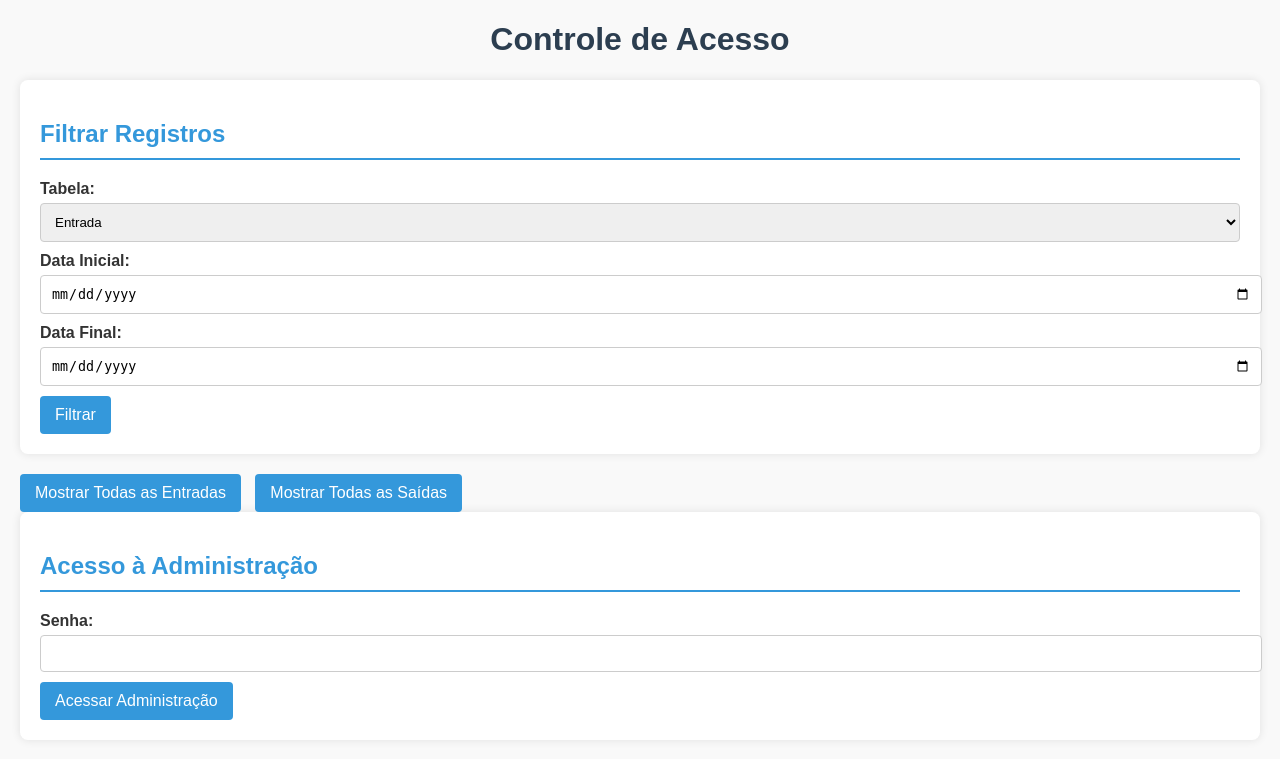
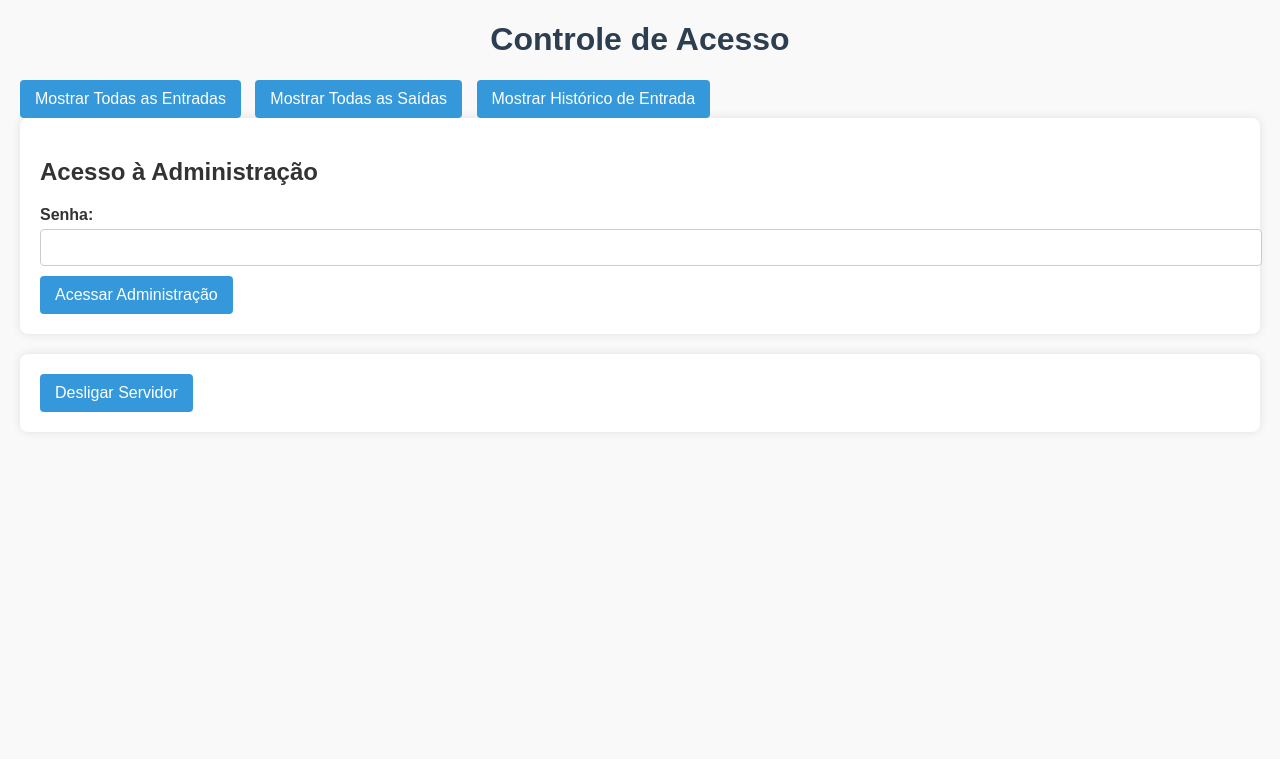
Before and after one commit to josejramos/OCRCONTROL, a Flask app: page / in a window 1280 px wide. Shown: the top 759 px of the page. Run offline with Flask 3, Linux system fonts and the light colour scheme; some libraries are stand-ins or nearby versions.

Commit message:
Update index.html

```diff
--- a/templates/index.html
+++ b/templates/index.html
@@ -14,11 +14,6 @@
         h1 {
             text-align: center;
             color: #2c3e50;
-        }
-        h2 {
-            border-bottom: 2px solid #3498db;
-            padding-bottom: 10px;
-            color: #3498db;
         }
         form {
             background: #ffffff;
@@ -108,25 +68,11 @@
 <body>
     <h1>Controle de Acesso</h1>
 
-    <!-- Formulário de filtro -->
-    <form method="POST" action="/">
-        <h2>Filtrar Registros</h2>
-        <label for="table">Tabela:</label>
-        <select name="table" id="table" required>
-            <option value="entrada">Entrada</option>
-            <option value="saida">Saída</option>
-        </select>
-        <label for="start_date">Data Inicial:</label>
-        <input type="date" name="start_date" id="start_date" required>
-        <label for="end_date">Data Final:</label>
-        <input type="date" name="end_date" id="end_date" required>
-        <input type="submit" name="filter" value="Filtrar">
-    </form>
-
-    <!-- Botões para mostrar todas as entradas e saídas -->
+    <!-- Botões para mostrar todas as entradas, saídas e histórico de entrada -->
     <div>
         <a href="{{ url_for('show_entries') }}" class="button">Mostrar Todas as Entradas</a>
         <a href="{{ url_for('show_exits') }}" class="button">Mostrar Todas as Saídas</a>
+        <a href="{{ url_for('show_historico_entrada') }}" class="button">Mostrar Histórico de Entrada</a>
     </div>
 
     <!-- Formulário para acessar administração -->
@@ -135,6 +81,11 @@
         <label for="admin_password">Senha:</label>
         <input type="password" name="password" id="admin_password" required>
         <input type="submit" value="Acessar Administração" class="admin-button">
+    </form>
+
+    <!-- Formulário para desligar o servidor -->
+    <form method="POST" action="/shutdown">
+        <input type="submit" value="Desligar Servidor" class="button">
     </form>
 
     <!-- Mensagens de erro/sucesso -->
@@ -147,32 +98,5 @@
             </ul>
         {% endif %}
     {% endwith %}
-
-    <!-- Tabela de registros -->
-    {% if records %}
-        <h2>Registros de {{ table }}</h2>
-        <table>
-            <thead>
-                <tr>
-                    <th>Placa</th>
-                    <th>Data</th>
-                    <th>Hora</th>
-                    <th>Imagem</th>
-                </tr>
-            </thead>
-            <tbody>
-                {% for record in records %}
-                    <tr>
-                        <td>{{ record[0] }}</td>
-                        <td>{{ record[1] }}</td>
-                        <td>{{ record[2] }}</td>
-                        <td>
-                            <a href="{{ url_for('image', record_id=record[0]) }}" target="_blank">Ver Imagem</a>
-                        </td>
-                    </tr>
-                {% endfor %}
-            </tbody>
-        </table>
-    {% endif %}
 </body>
 </html>
```
Also changed, not shown: other parts of templates/index.html (+0 -35 lines).
